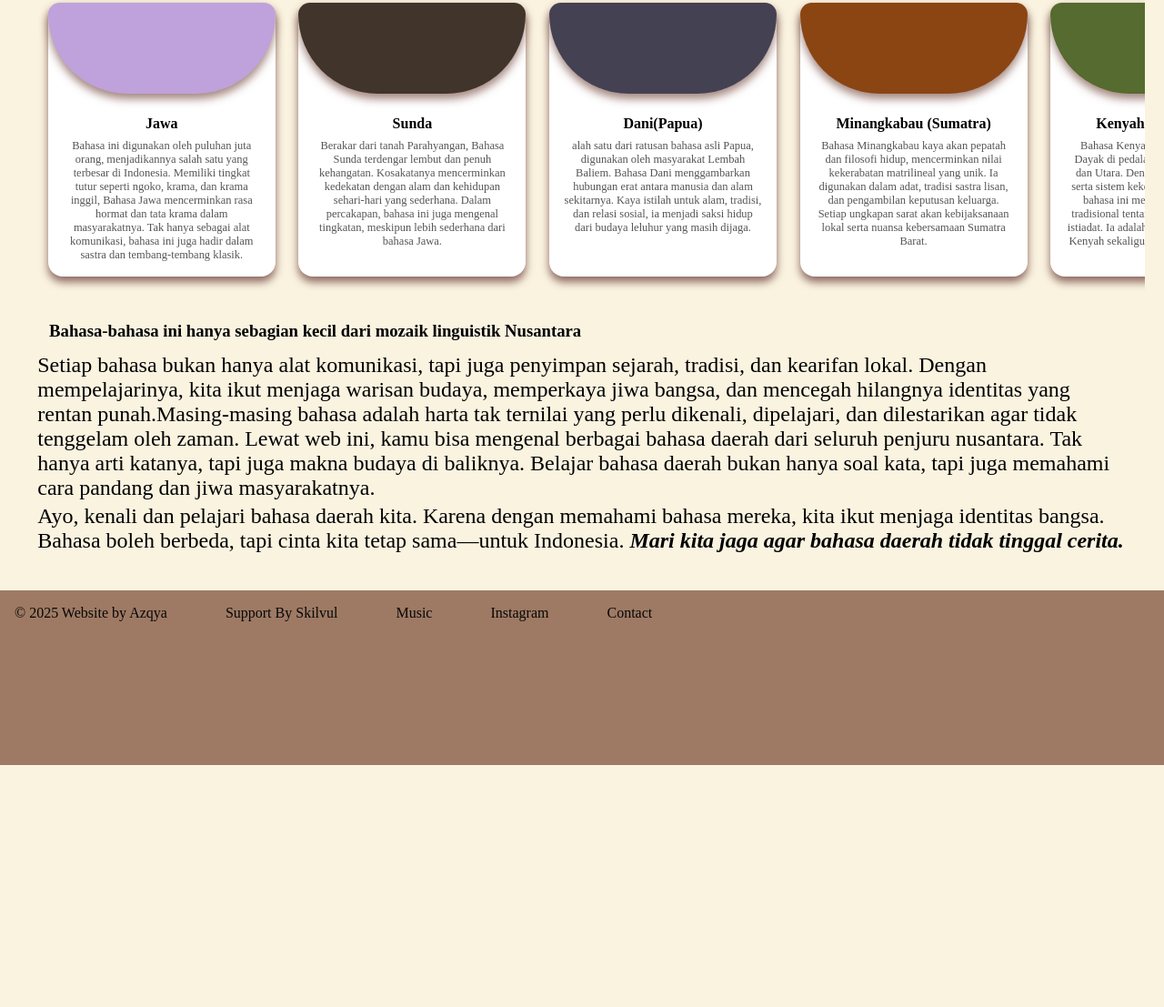
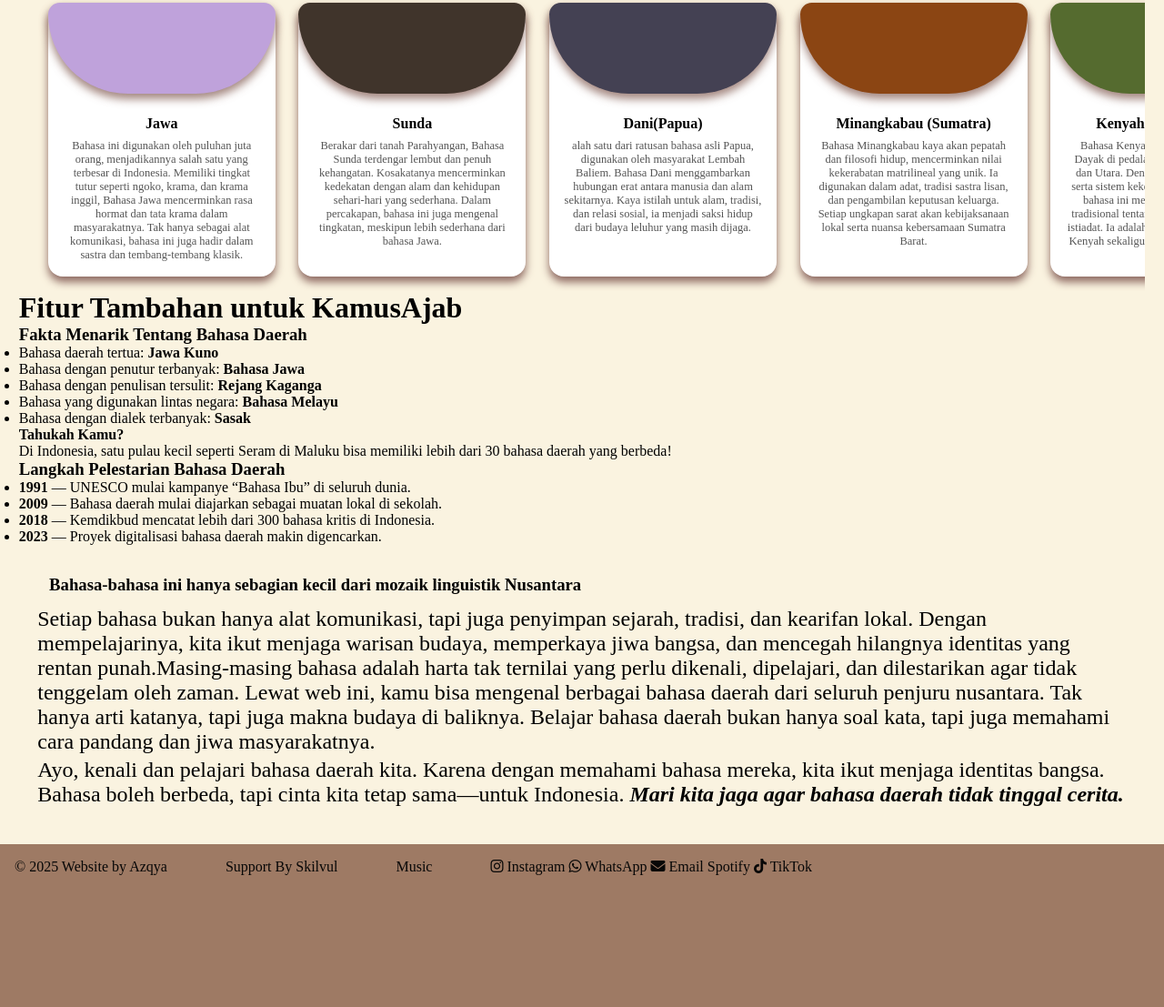
Before and after one commit to azqyasadidatn/kamusajaib-web-tugas-perempuan-inovasi, a plain HTML site: page index.html in a window 1280 px wide. Shown: the part 917-2024 px from the top of the page at 91% size. Before the commit the page ends 1758 px from the top, so only its background shows below. Drawn offline with Linux system fonts and the light colour scheme.

Commit message:
Update index.html

```diff
--- a/index.html
+++ b/index.html
@@ -6,6 +6,8 @@
     <meta http-equiv="X-UA-Compatible" content="ie=edge">
     <link rel="stylesheet" type="text/css" href="style.css" />
     <script src="script.js"></script>
+<!-- Font Awesome CDN (harus ditaruh di <head> HTML kamu) -->
+<link rel="stylesheet" href="https://cdnjs.cloudflare.com/ajax/libs/font-awesome/6.5.0/css/all.min.css">
 </head>
 <body>
     <!-- Tambahkan kode kalian di sini -->
@@ -193,6 +195,30 @@
                   </div>
 
             </div>
+             <h1>Fitur Tambahan untuk KamusAjab</h1>
+            <section class="fakta-bahasa">
+                <h3>Fakta Menarik Tentang Bahasa Daerah</h3>
+                    <ul>
+                      <li>Bahasa daerah tertua: <b>Jawa Kuno</b></li>
+                      <li>Bahasa dengan penutur terbanyak: <b>Bahasa Jawa</b></li>
+                        <li>Bahasa dengan penulisan tersulit: <b>Rejang Kaganga</b></li>
+                      <li>Bahasa yang digunakan lintas negara: <b>Bahasa Melayu</b></li>
+                      <li>Bahasa dengan dialek terbanyak: <b>Sasak</b></li>
+                    </ul>
+              </section>
+                <aside class="fun-fact">
+                    <h4>Tahukah Kamu?</h4>
+                    <p>Di Indonesia, satu pulau kecil seperti Seram di Maluku bisa memiliki lebih dari 30 bahasa daerah yang berbeda!</p>
+                  </aside>
+            <section class="timeline">
+                <h3>Langkah Pelestarian Bahasa Daerah</h3>
+                    <ul>
+                      <li><b>1991</b> — UNESCO mulai kampanye “Bahasa Ibu” di seluruh dunia.</li>
+                      <li><b>2009</b> — Bahasa daerah mulai diajarkan sebagai muatan lokal di sekolah.</li>
+                      <li><b>2018</b> — Kemdikbud mencatat lebih dari 300 bahasa kritis di Indonesia.</li>
+                      <li><b>2023</b> — Proyek digitalisasi bahasa daerah makin digencarkan.</li>
+                    </ul>
+              </section>
             <div class="teks">
                 <h3 >Bahasa-bahasa ini hanya sebagian kecil dari mozaik linguistik Nusantara </h3>
 
@@ -214,11 +240,27 @@
         </div>
     </div>
     <!-- ending tau footer -->
-    <footer>
+    <footer class="footer">
         <p>© 2025 Website by Azqya</p>
-        <a id="link" href="https://skilvul.com">Support By Skilvul</a> <a id="link" href="https://open.spotify.com/playlist/7D85zlIHmoVfuCTs20RR4C?si=5ece4860ea8e4053&pt=abe3f0a50fe94a36becbd3e2b50c2d03">Music</a>
-        <a id="link" href="https://www.instagram.com/qqqqq_nnisa?igsh=MW40b3JjdTk0dXVvZQ==">Instagram</a>
-        <a id="link" href="https://wa.me/message/M63NNRU5ODOSO1">Contact</a>
+        <a id="link" href="https://skilvul.com">Support By Skilvul</a>
+        <a id="link" href="">Music</a>
+      <div class="footer-links">
+        <a href="https://www.instagram.com/qqqqq_nnisa?igsh=MW40b3JjdTk0dXVvZQ==" target="_blank">
+          <i class="fab fa-instagram"></i> Instagram
+        </a>
+        <a href="https://wa.me/message/M63NNRU5ODOSO1" target="_blank">
+          <i class="fab fa-whatsapp"></i> WhatsApp
+        </a>
+        <a href="mailto:kamu@email.com">
+          <i class="fas fa-envelope"></i> Email
+        </a>
+        <a href="https://open.spotify.com/user/spotifykamuhttps://open.spotify.com/playlist/7D85zlIHmoVfuCTs20RR4C?si=5ece4860ea8e4053&pt=abe3f0a50fe94a36becbd3e2b50c2d03fa-spotify"></i> Spotify
+        </a>
+        <a href="https://tiktok.com/@username" target="_blank">
+          <i class="fab fa-tiktok"></i> TikTok
+        </a>
+      </div>
     </footer>
+
 </body>
 </html>
```
